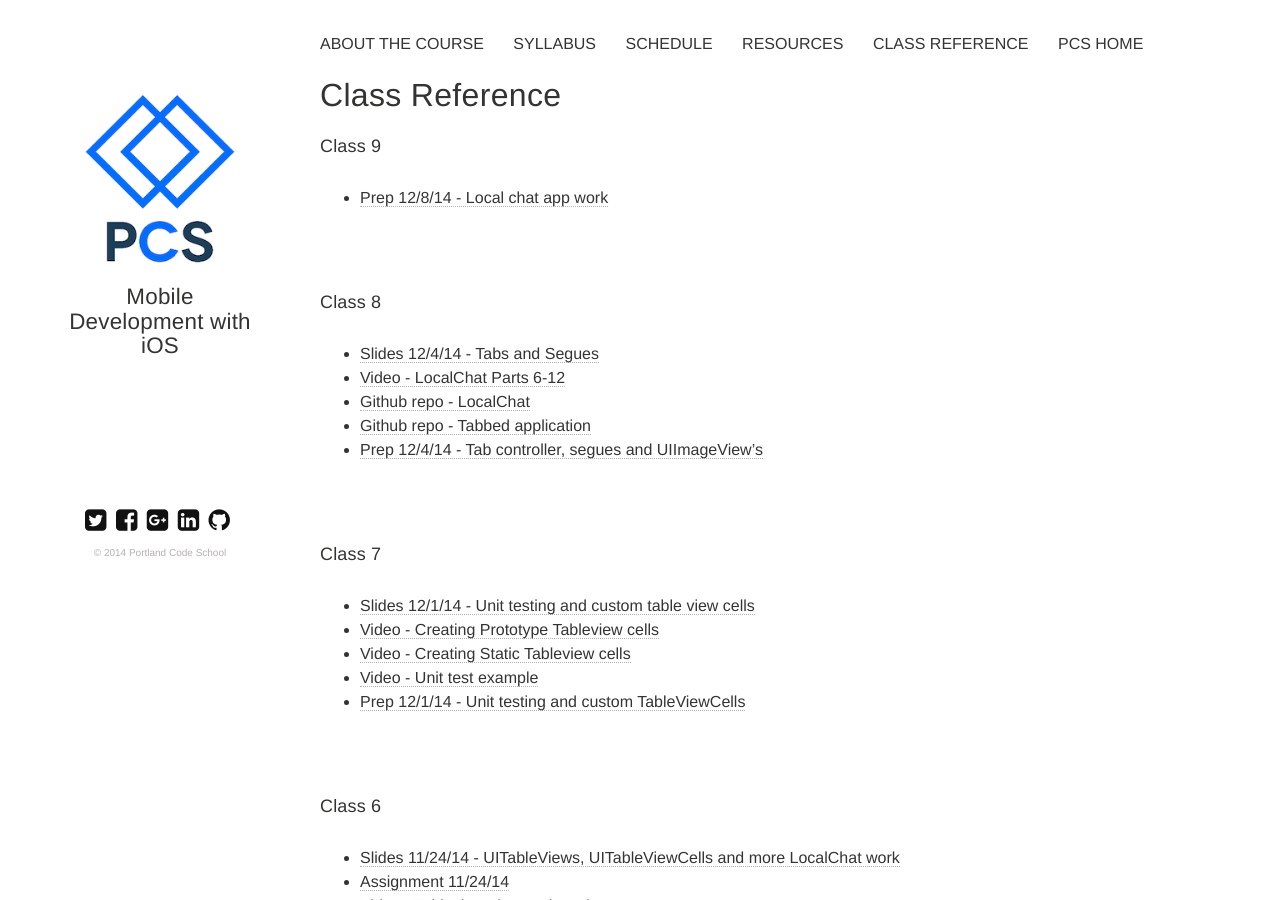
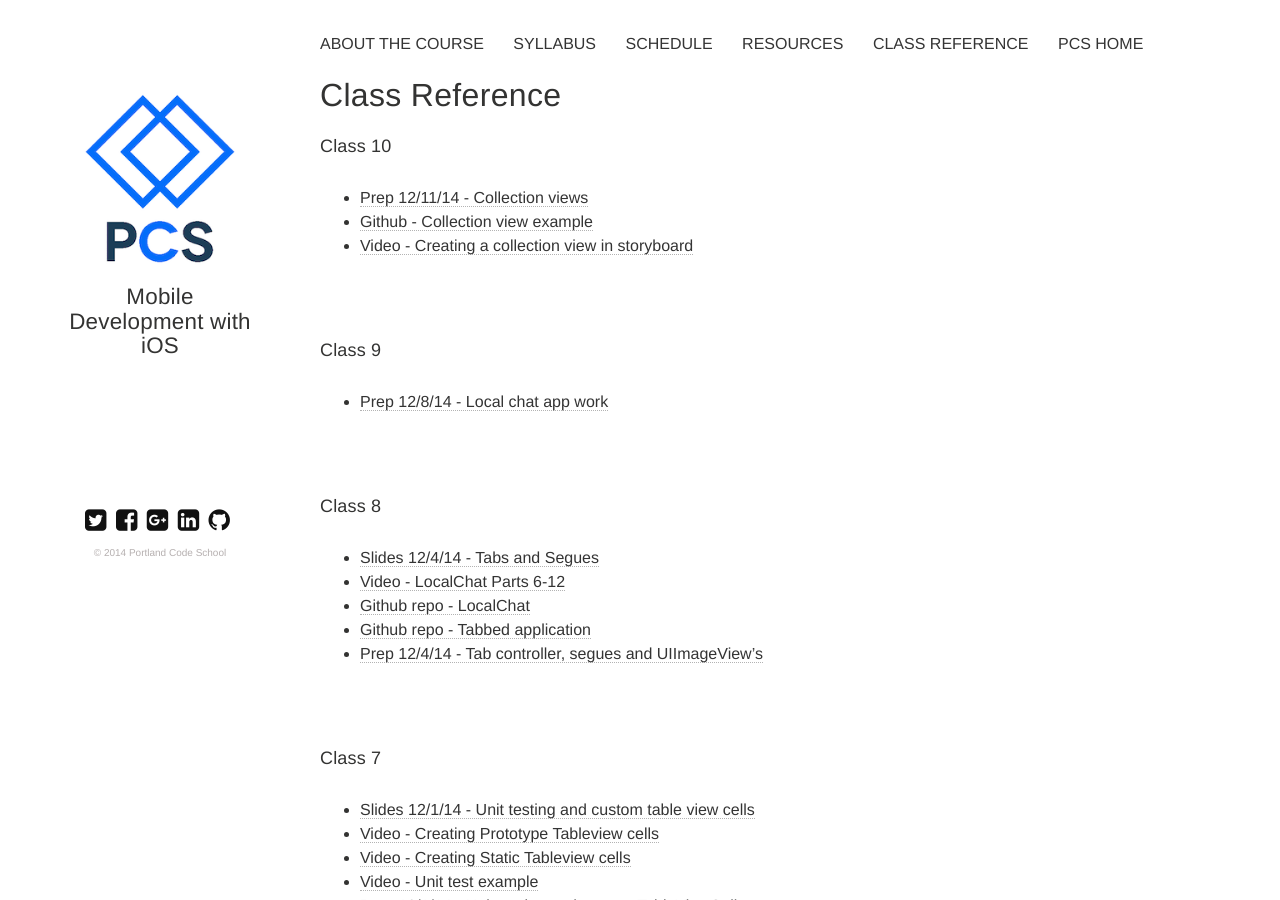
Before and after one commit to portlandcodeschool/ios, a Jekyll site: the page built from reference.md, in a window 1280 px wide and 900 px high. Built offline with Jekyll 4.4.1, drawn with Linux system fonts in a browser that asks for light colours; nearby versions of some CDN libraries.

Commit message:
Update reference.md

```diff
--- a/reference.md
+++ b/reference.md
@@ -5,6 +5,11 @@ title: Class Reference
 tagline: Mobile Development with iOS
 tags: [reference]
 ---
+####Class 10
+* [Prep 12/11/14 - Collection views](https://docs.google.com/presentation/d/14eBAObkQkM1R8_GCGHCoFDSdOk8h_nIHVJ2upcyun_Q/edit?usp=sharing)
+* [Github - Collection view example](https://github.com/portlandcodeschool/CollectionViewStoryboard_iOS.git)
+* [Video - Creating a collection view in storyboard](https://drive.google.com/file/d/0B1jxDrjd4WIaZzVwLWUzRGYwcWc/view?usp=sharing)
+
 ####Class 9
 * [Prep 12/8/14 - Local chat app work](https://docs.google.com/presentation/d/1bGYkDtTH0AR24LF3BbTU_RZckCk9jDv6lDt4Kc205nQ/edit?usp=sharing)
 
```
